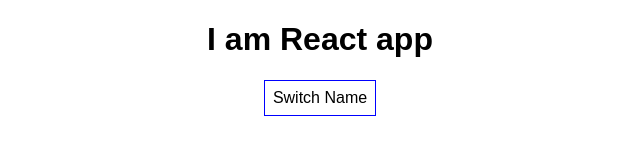
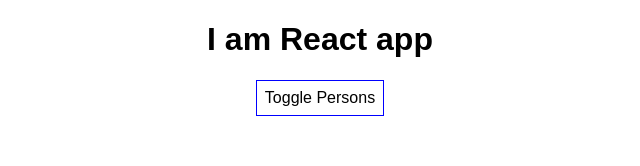
Before and after one commit to snehaltembare/react-complete-guide, a React (Create React App) app: page / in a window 1280 px wide. Shown: the top 166 px of the page, without its empty margins (320-960 px from the left). Built offline with nearby package versions, Linux system fonts and the light colour scheme.

Commit message:
Handling dynamic content 'The javaScript way'

```diff
--- a/src/App.js
+++ b/src/App.js
@@ -1,5 +1,6 @@
 import React, { Component } from 'react';
 import './App.css';
+import person from './Person/Person';
 import Person from './Person/Person'
 
 class App extends Component {
@@ -43,12 +44,9 @@
       padding: '8px',
       cursor: 'pointer'
     }
-    return (
-      <div className="App">
-        <h1>I am React app</h1>
-        <button style={style} onClick={this.togglePersonsHandler}>Switch Name</button>
-        {
-          this.state.showPersons ? <div>
+    let persons = null;
+    if (this.state.showPersons) {
+      persons = (<div>
         <Person
           name={this.state.persons[0].name}
           age={this.state.persons[0].age}
@@ -63,8 +61,13 @@
         <Person
           name={this.state.persons[2].name}
           age={this.state.persons[2].age} />
-          </div> : null
+      </div>)
     }
+    return (
+      <div className="App">
+        <h1>I am React app</h1>
+        <button style={style} onClick={this.togglePersonsHandler}>Toggle Persons</button>
+        {persons}
       </div>
     );
 
```
Lines whose indentation alone changed are shown as unchanged.
